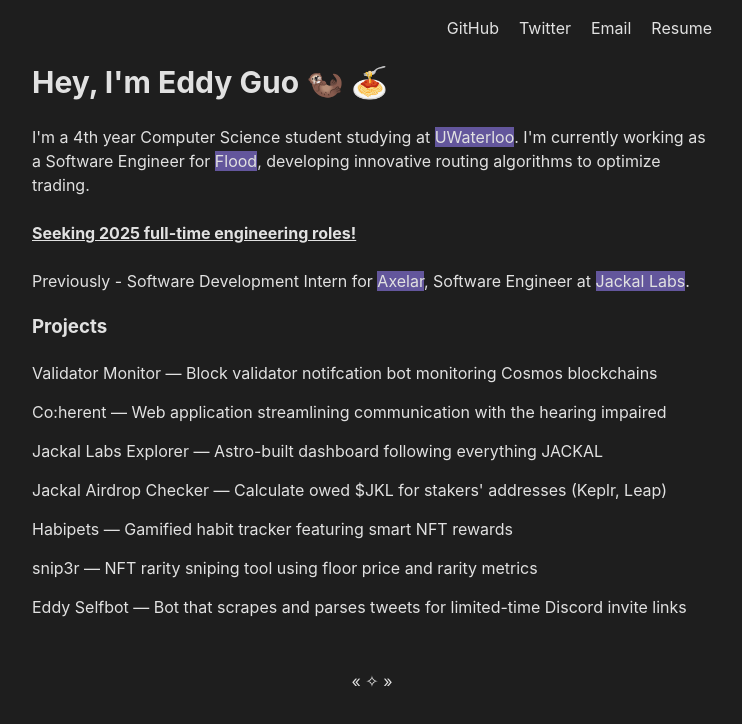
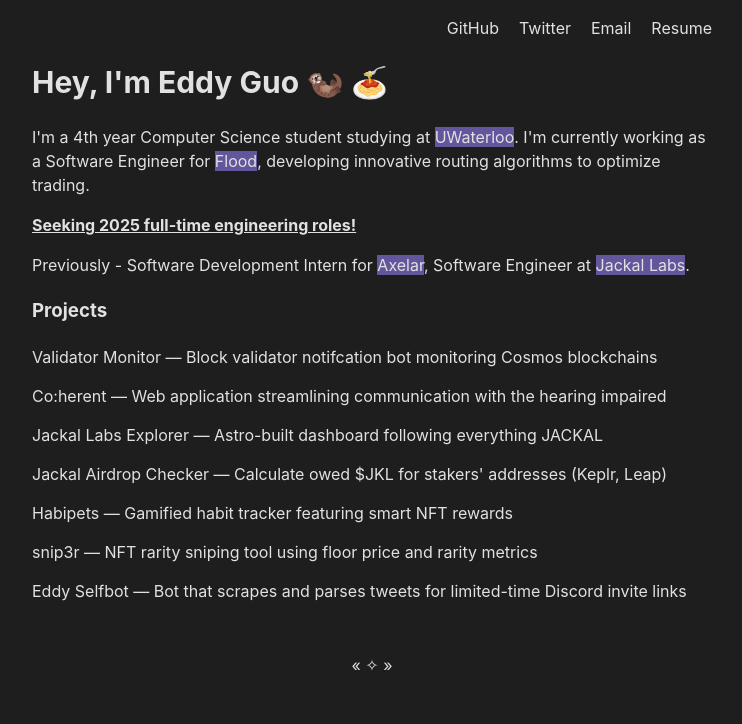
Before and after one commit to eddy-guo/eddyguo-website, a Next.js app: page / in a window 1280 px wide. Shown: the top 724 px of the page, without its empty margins (278-1020 px from the left). Built offline with nearby package versions, Linux system fonts and the light colour scheme.

Commit message:
better p spacing

```diff
--- a/pages/index.js
+++ b/pages/index.js
@@ -48,14 +48,12 @@
               <a target="_blank">Flood</a>
             </Link>
             , developing innovative routing algorithms to optimize trading.
-            <br />
-            <br />
-            <b>
-              <u>Seeking 2025 full-time engineering roles!</u>
-            </b>
-            <br />
-            <br />
-            Previously - Software Development Intern for{" "}
+            <p>
+              <b>
+                <u>Seeking 2025 full-time engineering roles!</u>
+              </b>
+            </p>
+            <p>Previously - Software Development Intern for{" "}
             <Link href="https://axelar.network/">
               <a target="_blank">Axelar</a>
             </Link>
@@ -63,7 +61,7 @@
             <Link href="https://jackalprotocol.com/">
               <a target="_blank">Jackal Labs</a>
             </Link>
-            .
+            .</p>
           </p>
         </div>
         <div className="projects">
```
